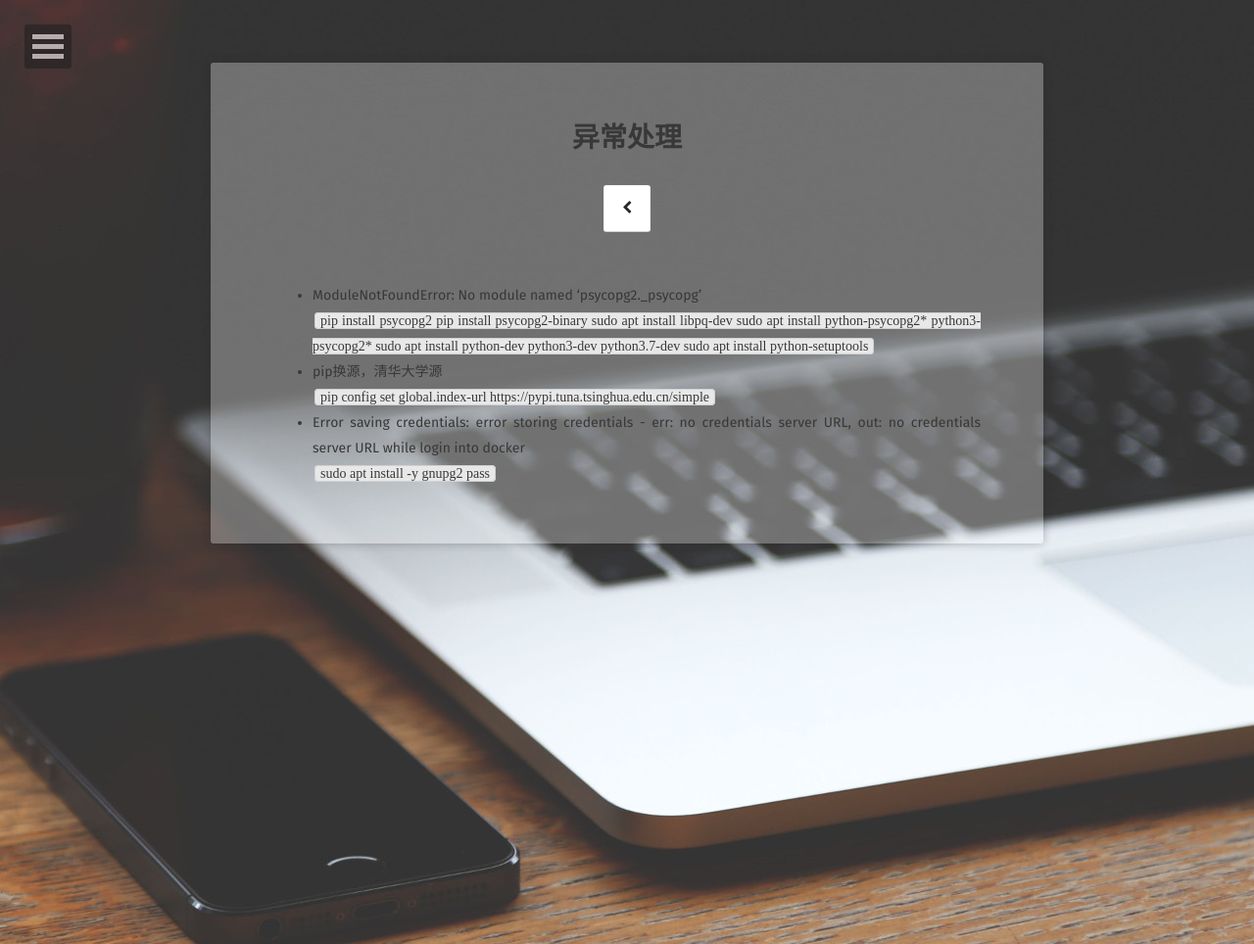
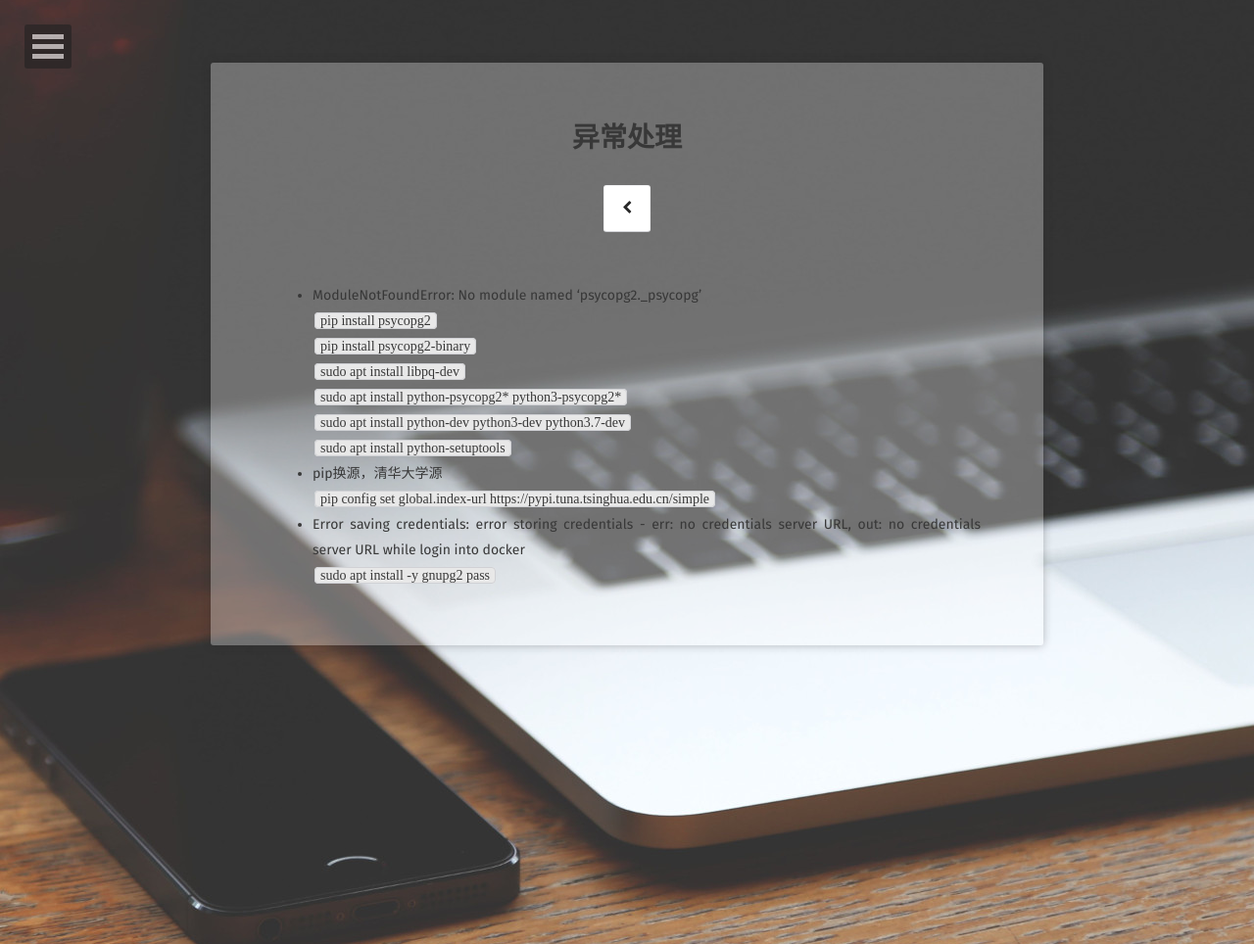
Before and after one commit to A17513081909/csz.github.io, a Jekyll site: the page built from exception/index.md, in a window 1280 px wide. Shown: the whole page at 98% size. Built offline with Jekyll 4.4.1, drawn with Linux system fonts in a browser that asks for light colours; some web fonts are replaced.

```diff
--- a/exception/index.md
+++ b/exception/index.md
@@ -7,13 +7,13 @@ comments: false
 ---
 
 * ModuleNotFoundError: No module named 'psycopg2._psycopg'
-`pip install psycopg2
-pip install psycopg2-binary
-sudo apt install libpq-dev
-sudo apt install python-psycopg2* python3-psycopg2*
-sudo apt install python-dev python3-dev python3.7-dev
-sudo apt install python-setuptools  `
+`pip install psycopg2`
+`pip install psycopg2-binary`
+`sudo apt install libpq-dev`
+`sudo apt install python-psycopg2* python3-psycopg2*`
+`sudo apt install python-dev python3-dev python3.7-dev`
+`sudo apt install python-setuptools`
 * pip换源，清华大学源
-`pip config set global.index-url https://pypi.tuna.tsinghua.edu.cn/simple    `
+`pip config set global.index-url https://pypi.tuna.tsinghua.edu.cn/simple`
 * Error saving credentials: error storing credentials - err: no credentials server URL, out: no credentials server URL while login into docker
 `sudo apt install -y gnupg2 pass`
```
